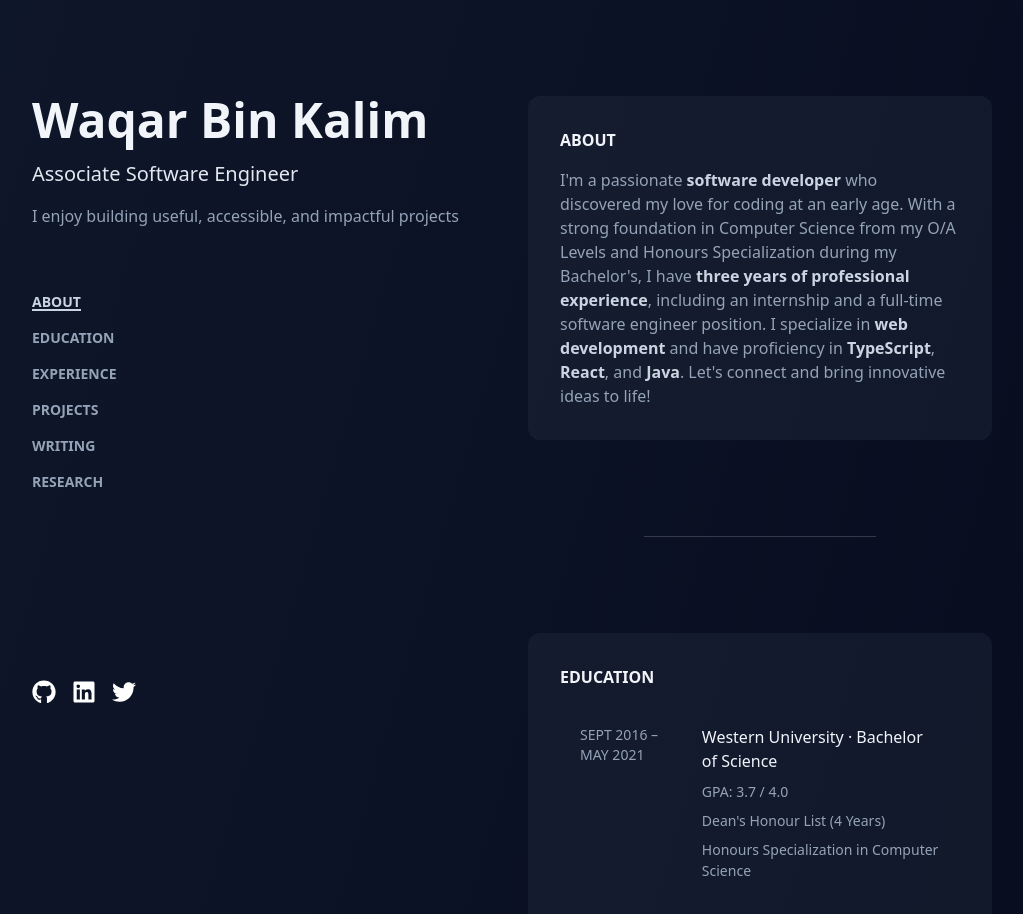
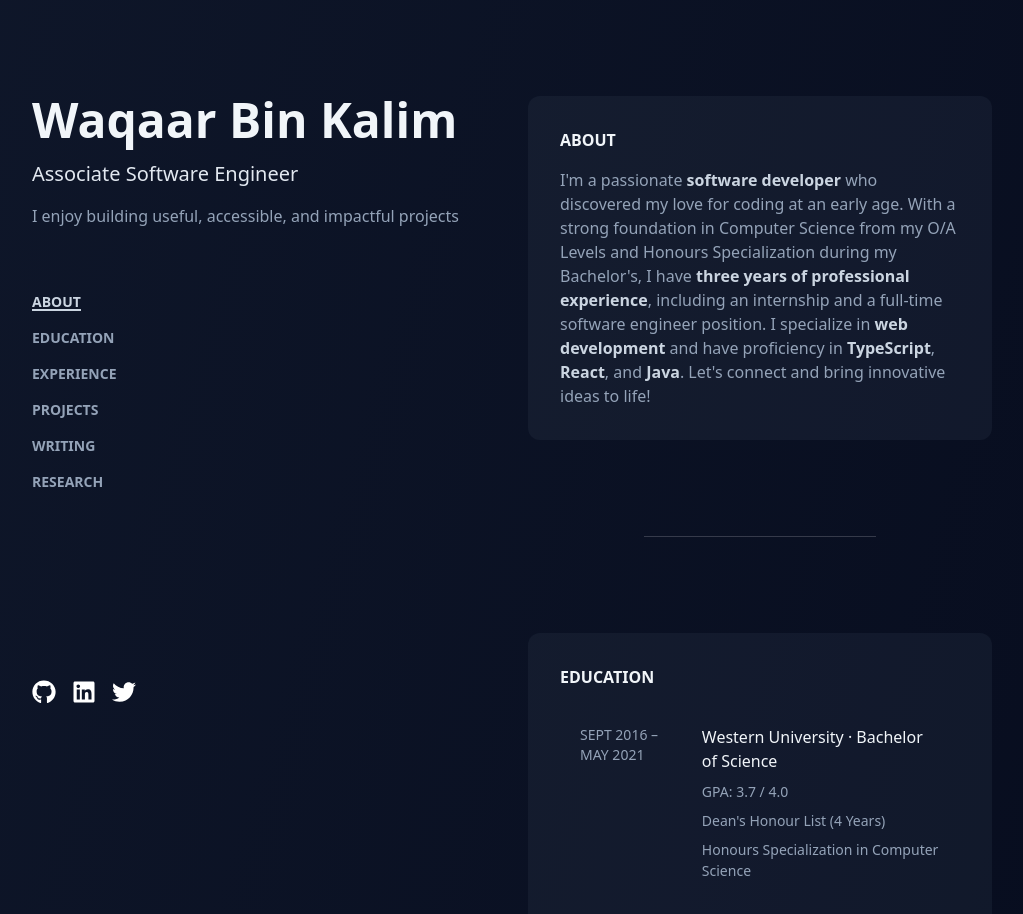
Before and after one commit to waqarkalim/waqarkalim.github.io, a React (Vite) app: page / in a window 1280 px wide. Shown: the top 914 px of the page, without its empty margins (128-1151 px from the left). Built offline with nearby package versions, Linux system fonts and the light colour scheme.

Commit message:
Change name

```diff
--- a/src/constants.ts
+++ b/src/constants.ts
@@ -1,5 +1,5 @@
 const info: Record<string, string> = {
-  name: 'Waqar Bin Kalim',
+  name: 'Waqaar Bin Kalim',
   position: 'Associate Software Engineer',
   initialIntro: 'I enjoy building useful, accessible, and impactful projects',
 }
```
